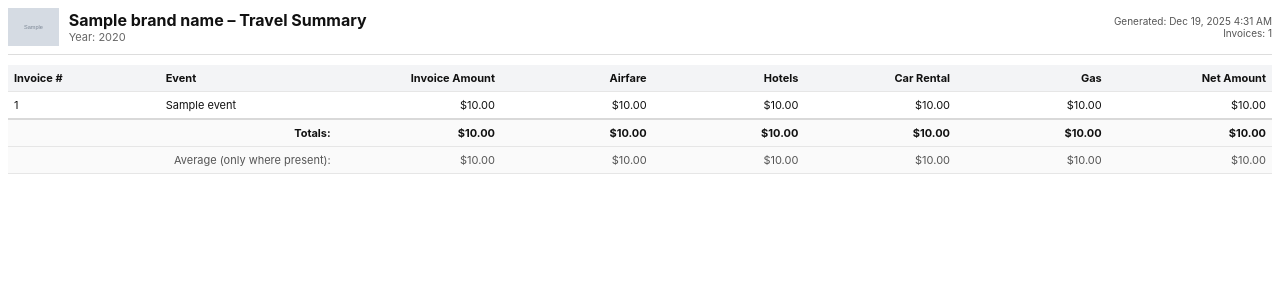
After one commit to Tom-Stout325/FlightPlan, a Django app: template money/templates/money/reports/travel_summary_pdf.html in a window 1280 px wide. The commit adds this page. Shown: the top 300 px of the page. Run offline with Django 5.2, Linux system fonts and the light colour scheme; the template is opened without the code that fills it: most values are stand-ins (such as "Sample title", 1, 10 or a date in 2020); grey boxes marked "Sample" are stand-in pictures; some libraries are stand-ins or nearby versions.

Commit message:
fixed invoice summary table

```diff
--- a/money/templates/money/reports/reports copy.html
+++ b/money/templates/money/reports/reports copy.html
@@ -50,7 +50,7 @@
 
     <!-- Invoice Summary -->
     <div class="col-sm-12 col-md-6 col-lg-4">
-      <a href="{% url 'money:invoice_summary' %}" class="text-decoration-none">
+      <a href="{% url 'money:travel_summary' %}" class="text-decoration-none">
         <div class="card h-100 border-0 shadow-sm custom-hover" style="background-color: #fff8e6;">
           <div class="card-body text-center py-4" style="border-radius: .5rem;">
             <div class="mb-3">
--- /dev/null
+++ b/money/templates/money/reports/travel_summary_pdf.html
@@ -0,0 +1,99 @@
+{% load humanize %}
+
+<!doctype html>
+<html>
+<head>
+  <meta charset="utf-8">
+  <title>Travel Summary {{ selected_year }}</title>
+  <style>
+    @page { size: Letter; margin: 18mm 14mm; }
+    body { font-family: -apple-system, BlinkMacSystemFont, "Segoe UI", Roboto, Arial, sans-serif; font-size: 11px; color:#111; }
+    .header { display:flex; align-items:center; justify-content:space-between; margin-bottom: 10px; padding-bottom: 8px; border-bottom: 1px solid #ddd; }
+    .brand { display:flex; align-items:center; gap: 10px; }
+    .logo { height: 38px; }
+    h1 { font-size: 16px; margin:0; }
+    .meta { text-align:right; font-size: 10px; color:#555; }
+    table { width:100%; border-collapse: collapse; margin-top: 10px; }
+    th, td { padding: 6px 6px; border-bottom: 1px solid #e6e6e6; }
+    th { text-align:left; background:#f3f4f6; font-weight: 700; }
+    td.num, th.num { text-align:right; }
+    tfoot td { background:#fafafa; border-top: 2px solid #d9d9d9; font-weight: 700; }
+    tfoot tr.avg td { font-weight: 400; color:#555; border-top: 1px solid #d9d9d9; }
+    .muted { color:#666; }
+  </style>
+</head>
+
+<body>
+  <div class="header">
+    <div class="brand">
+      <img class="logo" src="{{ logo_url }}" alt="Logo">
+      <div>
+        <h1>{{ brand_name }} – Travel Summary</h1>
+        <div class="muted">Year: {{ selected_year }}</div>
+      </div>
+    </div>
+    <div class="meta">
+      Generated: {% now "M j, Y g:i A" %}<br>
+      Invoices: {{ invoice_count }}
+    </div>
+  </div>
+
+  <table>
+    <thead>
+      <tr>
+        <th style="width: 12%;">Invoice #</th>
+        <th>Event</th>
+        <th class="num" style="width: 13%;">Invoice Amount</th>
+        <th class="num" style="width: 12%;">Airfare</th>
+        <th class="num" style="width: 12%;">Hotels</th>
+        <th class="num" style="width: 12%;">Car Rental</th>
+        <th class="num" style="width: 12%;">Gas</th>
+        <th class="num" style="width: 13%;">Net Amount</th>
+      </tr>
+    </thead>
+
+    <tbody>
+      {% for r in rows %}
+        <tr>
+          <td>{{ r.invoice.invoice_number|default:"—" }}</td>
+          <td>{% if r.invoice.event %}{{ r.invoice.event }}{% else %}—{% endif %}</td>
+          <td class="num">${{ r.invoice_amount|floatformat:2|intcomma }}</td>
+          <td class="num">${{ r.airfare|floatformat:2|intcomma }}</td>
+          <td class="num">${{ r.hotels|floatformat:2|intcomma }}</td>
+          <td class="num">${{ r.car_rental|floatformat:2|intcomma }}</td>
+          <td class="num">${{ r.fuel|floatformat:2|intcomma }}</td>
+          <td class="num">${{ r.net_amount|floatformat:2|intcomma }}</td>
+        </tr>
+      {% empty %}
+        <tr>
+          <td colspan="8" class="muted" style="padding: 14px; text-align:center;">
+            No invoices for {{ selected_year }}.
+          </td>
+        </tr>
+      {% endfor %}
+    </tbody>
+
+    <tfoot>
+      <tr>
+        <td colspan="2" class="num">Totals:</td>
+        <td class="num">${{ totals.invoice_amount|floatformat:2|intcomma }}</td>
+        <td class="num">${{ totals.airfare|floatformat:2|intcomma }}</td>
+        <td class="num">${{ totals.hotels|floatformat:2|intcomma }}</td>
+        <td class="num">${{ totals.car_rental|floatformat:2|intcomma }}</td>
+        <td class="num">${{ totals.fuel|floatformat:2|intcomma }}</td>
+        <td class="num">${{ totals.net_amount|floatformat:2|intcomma }}</td>
+      </tr>
+
+      <tr class="avg">
+        <td colspan="2" class="num">Average (only where present):</td>
+        <td class="num">${{ averages.invoice_amount|floatformat:2|intcomma }}</td>
+        <td class="num">${{ averages.airfare|floatformat:2|intcomma }}</td>
+        <td class="num">${{ averages.hotels|floatformat:2|intcomma }}</td>
+        <td class="num">${{ averages.car_rental|floatformat:2|intcomma }}</td>
+        <td class="num">${{ averages.fuel|floatformat:2|intcomma }}</td>
+        <td class="num">${{ averages.net_amount|floatformat:2|intcomma }}</td>
+      </tr>
+    </tfoot>
+  </table>
+</body>
+</html>
--- a/money/urls.py
+++ b/money/urls.py
@@ -29,7 +29,6 @@ from .views.invoices import (
     export_invoices_csv,
     export_invoices_pdf,
     send_invoice_email,
-    invoice_summary,
     InvoiceV2ListView,
     InvoiceV2DetailView,
     InvoiceV2UpdateView,
@@ -57,6 +56,8 @@ from .views.reports import (
     travel_expense_analysis,
     travel_expense_analysis_pdf,
     travel_summary,
+    travel_summary_pdf_preview,
+    travel_summary_pdf_download,
 )
 
 from .views.taxes import (
@@ -184,8 +185,9 @@ urlpatterns = [
     path("form-4797/pdf/", form_4797_pdf, name="form_4797_pdf"),
     path("receipts/", receipts_list, name="receipts_list"),
     path("receipts/<int:pk>/", receipt_detail, name="receipt_detail"),
-    path("reports/invoices/", invoice_summary, name="invoice_summary"),
     path("reports/travel-summary/", travel_summary, name="travel_summary"),
+    path("reports/travel-summary/pdf/", travel_summary_pdf_preview, name="travel_summary_pdf_preview"),
+    path("reports/travel-summary/pdf/download/", travel_summary_pdf_download, name="travel_summary_pdf_download"),
 
     path("taxes/schedule-c/", schedule_c_worksheet, name="schedule_c_worksheet",),
     path("taxes/schedule-c/pdf/<int:year>/", schedule_c_pdf_view, name="schedule_c_pdf",),
--- a/money/views/reports.py
+++ b/money/views/reports.py
@@ -3,8 +3,7 @@ import logging
 logger = logging.getLogger(__name__)
 import tempfile
 from collections import defaultdict
-from decimal import Decimal
-
+from decimal import Decimal, ROUND_HALF_UP
 from django.contrib import messages
 from django.contrib.auth.decorators import login_required
 from django.db.models import DecimalField, ExpressionWrapper, F, Sum, Value
@@ -22,7 +21,12 @@ from weasyprint import HTML, CSS
 from ..forms import *
 from ..models import *
 
-from money.models import Invoice, Transaction, MileageRate, Miles
+from money.models import (
+            Invoice,
+            Transaction,
+            MileageRate,
+            Miles,
+)
 
 
 
@@ -47,10 +51,10 @@ REPORT_CARDS = [
         "text_class": "text-success",
     },
     {
-        "key": "invoice_summary",
-        "title": "Invoice Summary",
-        "subtitle": "Filter by year; see invoice totals, expenses, net and taxable income.",
-        "url_name": "money:invoice_summary",
+        "key": "travel_summary",
+        "title": "Travel Summary",
+        "subtitle": "Filter by year; see invoice totals, travel expenses, and net income.",
+        "url_name": "money:travel_summary",
         "icon": "fa-solid fa-file-invoice-dollar",
         "bg_color": "#fff8e6",
         "text_class": "text-warning",
@@ -430,6 +434,11 @@ def _matches_subcat(t: Transaction, slug_candidates=None, name_candidates=None)
     return False
 
 
+
+
+
+
+
 @login_required
 def travel_summary(request: HttpRequest) -> HttpResponse:
     # --- Year selection -------------------------------------------------
@@ -448,7 +457,6 @@ def travel_summary(request: HttpRequest) -> HttpResponse:
     except (TypeError, ValueError):
         selected_year = years[0]
 
-    # --- Invoices for that year -----------------------------------------
     invoices = (
         Invoice.objects
         .select_related("event", "client", "service")
@@ -456,26 +464,11 @@ def travel_summary(request: HttpRequest) -> HttpResponse:
         .order_by("date", "invoice_number")
     )
 
-    # --- Mileage rate ---------------------------------------------------
-    try:
-        r = MileageRate.objects.first()
-        mileage_rate = Decimal(str(r.rate)) if r and r.rate is not None else Decimal("0.70")
-    except Exception:
-        mileage_rate = Decimal("0.70")
-
-    # --- Preload year-wide txns & mileage -------------------------------
     year_txns = (
         Transaction.objects
         .filter(date__year=selected_year)
         .select_related("sub_cat__category", "event")
     )
-
-    base_mileage = (
-        Miles.objects
-        .filter(date__year=selected_year, user=request.user, mileage_type="Taxable")
-    )
-
-    # Miles expressions
     miles_expr = ExpressionWrapper(
         Coalesce(F("total"), F("end") - F("begin"), Value(0)),
         output_field=DecimalField(max_digits=12, decimal_places=1),
@@ -485,67 +478,63 @@ def travel_summary(request: HttpRequest) -> HttpResponse:
         output_field=DecimalField(max_digits=12, decimal_places=2),
     )
 
-    # --- SubCategory matching (adjust these if you know your exact slugs) -
-    AIRFARE_SLUGS = ["airfare", "air_fare", "flight", "flights"]
-    HOTEL_SLUGS = ["hotel", "lodging"]
-    RENTAL_CAR_SLUGS = ["rental-car", "rental_car", "car-rental", "car_rental"]
-    GAS_SLUGS = ["gas", "fuel"]
-
-    # name fallback (matches SubCategory.sub_cat text)
-    AIRFARE_NAMES = ["airfare", "flight", "air fare", "airlines"]
-    HOTEL_NAMES = ["hotel", "lodging"]
-    RENTAL_CAR_NAMES = ["rental car", "car rental"]
-    GAS_NAMES = ["gas", "fuel"]
+    # --- Exact slugs ----------------------------------------------------
+    SLUG_AIRFARE = "airfare"
+    SLUG_HOTELS = "hotels"
+    SLUG_CAR_RENTAL = "car-rental"
+    SLUG_FUEL = "fuel"
 
     rows = []
 
     totals = {
         "invoice_amount": Decimal("0.00"),
         "airfare": Decimal("0.00"),
-        "hotel": Decimal("0.00"),
-        "rental_car": Decimal("0.00"),
-        "gas": Decimal("0.00"),
-        "mileage": Decimal("0.00"),
+        "hotels": Decimal("0.00"),
+        "car_rental": Decimal("0.00"),
+        "fuel": Decimal("0.00"),
         "net_amount": Decimal("0.00"),
     }
 
+    # Per-column “included” counters (denominator for each average)
+    counts = {
+        "invoice_amount": 0,  # typically all invoices (if amount > 0)
+        "airfare": 0,
+        "hotels": 0,
+        "car_rental": 0,
+        "fuel": 0,
+        "net_amount": 0,  # if you want “net average” only where net != 0
+    }
+
+    def q2(x: Decimal) -> Decimal:
+        return (x or Decimal("0.00")).quantize(Decimal("0.01"), rounding=ROUND_HALF_UP)
+
     for inv in invoices:
-        # Transactions tied to this invoice (your existing linking approach)
         inv_txns = year_txns.filter(event=inv.event, invoice_number=inv.invoice_number)
 
         airfare = Decimal("0.00")
-        hotel = Decimal("0.00")
-        rental_car = Decimal("0.00")
-        gas = Decimal("0.00")
+        hotels = Decimal("0.00")
+        car_rental = Decimal("0.00")
+        fuel = Decimal("0.00")
 
-        # Only count EXPENSE transactions for these buckets
         for t in inv_txns:
-            if t.trans_type != Transaction.EXPENSE:
+            if t.trans_type != Transaction.EXPENSE or not t.sub_cat:
                 continue
 
-            if _matches_subcat(t, slug_candidates=AIRFARE_SLUGS, name_candidates=AIRFARE_NAMES):
-                airfare += (t.amount or Decimal("0.00"))
-            elif _matches_subcat(t, slug_candidates=HOTEL_SLUGS, name_candidates=HOTEL_NAMES):
-                hotel += (t.amount or Decimal("0.00"))
-            elif _matches_subcat(t, slug_candidates=RENTAL_CAR_SLUGS, name_candidates=RENTAL_CAR_NAMES):
-                rental_car += (t.amount or Decimal("0.00"))
-            elif _matches_subcat(t, slug_candidates=GAS_SLUGS, name_candidates=GAS_NAMES):
-                gas += (t.amount or Decimal("0.00"))
+            slug = (t.sub_cat.slug or "").strip().lower()
+            amt = t.amount or Decimal("0.00")
 
-        # Mileage dollars for this invoice number
-        inv_mileage_qs = (
-            base_mileage
-            .filter(invoice_number=inv.invoice_number)
-            .annotate(miles=miles_expr)
-            .annotate(amount=amount_expr)
-        )
-        mtotals = inv_mileage_qs.aggregate(
-            mileage_dollars=Sum("amount"),
-        )
-        mileage_dollars = mtotals["mileage_dollars"] or Decimal("0.00")
+            if slug == SLUG_AIRFARE:
+                airfare += amt
+            elif slug == SLUG_HOTELS:
+                hotels += amt
+            elif slug == SLUG_CAR_RENTAL:
+                car_rental += amt
+            elif slug == SLUG_FUEL:
+                fuel += amt
+
 
         invoice_amount = inv.amount or Decimal("0.00")
-        travel_total = airfare + hotel + rental_car + gas + mileage_dollars
+        travel_total = airfare + hotels + car_rental + fuel + mileage_dollars
         net_amount = invoice_amount - travel_total
 
         rows.append(
@@ -553,28 +542,276 @@ def travel_summary(request: HttpRequest) -> HttpResponse:
                 "invoice": inv,
                 "invoice_amount": invoice_amount,
                 "airfare": airfare,
-                "hotel": hotel,
-                "rental_car": rental_car,
-                "gas": gas,
-                "mileage": mileage_dollars,
+                "hotels": hotels,
+                "car_rental": car_rental,
+                "fuel": fuel,
+                "net_amount": net_amount,
+            }
+        )
+
+        # Totals
+        totals["invoice_amount"] += invoice_amount
+        totals["airfare"] += airfare
+        totals["hotels"] += hotels
+        totals["car_rental"] += car_rental
+        totals["fuel"] += fuel
+        totals["net_amount"] += net_amount
+
+        # Counts (only if included)
+        if invoice_amount != 0:
+            counts["invoice_amount"] += 1
+        if airfare > 0:
+            counts["airfare"] += 1
+        if hotels > 0:
+            counts["hotels"] += 1
+        if car_rental > 0:
+            counts["car_rental"] += 1
+        if fuel > 0:
+            counts["fuel"] += 1
+        if net_amount != 0:
+            counts["net_amount"] += 1
+
+    def avg(total: Decimal, denom: int) -> Decimal:
+        if not denom:
+            return Decimal("0.00")
+        return q2(total / Decimal(denom))
+
+    averages = {
+        "invoice_amount": avg(totals["invoice_amount"], counts["invoice_amount"]),
+        "airfare": avg(totals["airfare"], counts["airfare"]),
+        "hotels": avg(totals["hotels"], counts["hotels"]),
+        "car_rental": avg(totals["car_rental"], counts["car_rental"]),
+        "fuel": avg(totals["fuel"], counts["fuel"]),
+        "net_amount": avg(totals["net_amount"], counts["net_amount"]),
+    }
+
+    context = {
+        "years": years,
+        "selected_year": selected_year,
+        "rows": rows,
+        "totals": totals,
+        "averages": averages,
+        "counts": counts,  # optional (handy if you want to show “n=” in template)
+        "invoice_count": invoices.count(),
+        "current_page": "reports",
+    }
+    return render(request, "money/reports/travel_summary.html", context)
+
+
+
+
+
+def _q2(x: Decimal) -> Decimal:
+    return (x or Decimal("0.00")).quantize(Decimal("0.01"), rounding=ROUND_HALF_UP)
+
+
+
+
+
+def build_travel_summary_context(request: HttpRequest, selected_year: int) -> dict:
+    invoices = (
+        Invoice.objects
+        .select_related("event", "client", "service")
+        .filter(date__year=selected_year)
+        .order_by("date", "invoice_number")
+    )
+
+    year_txns = (
+        Transaction.objects
+        .filter(date__year=selected_year)
+        .select_related("sub_cat__category", "event")
+    )
+
+    # Exact slugs (per your note)
+    SLUG_AIRFARE = "airfare"
+    SLUG_HOTELS = "hotels"
+    SLUG_CAR_RENTAL = "car-rental"
+    SLUG_FUEL = "fuel"
+
+    rows = []
+    totals = {
+        "invoice_amount": Decimal("0.00"),
+        "airfare": Decimal("0.00"),
+        "hotels": Decimal("0.00"),
+        "car_rental": Decimal("0.00"),
+        "fuel": Decimal("0.00"),
+        "net_amount": Decimal("0.00"),
+    }
+
+    # “included” counters (avg only where column > 0)
+    counts = {k: 0 for k in totals.keys()}
+
+    for inv in invoices:
+        inv_txns = year_txns.filter(event=inv.event, invoice_number=inv.invoice_number)
+
+        airfare = Decimal("0.00")
+        hotels = Decimal("0.00")
+        car_rental = Decimal("0.00")
+        fuel = Decimal("0.00")
+
+        for t in inv_txns:
+            if t.trans_type != Transaction.EXPENSE or not t.sub_cat:
+                continue
+
+            slug = (t.sub_cat.slug or "").strip().lower()
+            amt = t.amount or Decimal("0.00")
+
+            if slug == SLUG_AIRFARE:
+                airfare += amt
+            elif slug == SLUG_HOTELS:
+                hotels += amt
+            elif slug == SLUG_CAR_RENTAL:
+                car_rental += amt
+            elif slug == SLUG_FUEL:
+                fuel += amt
+
+        invoice_amount = inv.amount or Decimal("0.00")
+        travel_total = airfare + hotels + car_rental + fuel
+        net_amount = invoice_amount - travel_total
+
+        rows.append(
+            {
+                "invoice": inv,
+                "invoice_amount": invoice_amount,
+                "airfare": airfare,
+                "hotels": hotels,
+                "car_rental": car_rental,
+                "fuel": fuel,
                 "net_amount": net_amount,
             }
         )
 
         totals["invoice_amount"] += invoice_amount
         totals["airfare"] += airfare
-        totals["hotel"] += hotel
-        totals["rental_car"] += rental_car
-        totals["gas"] += gas
-        totals["mileage"] += mileage_dollars
+        totals["hotels"] += hotels
+        totals["car_rental"] += car_rental
+        totals["fuel"] += fuel
         totals["net_amount"] += net_amount
+
+        if invoice_amount != 0:
+            counts["invoice_amount"] += 1
+        if airfare > 0:
+            counts["airfare"] += 1
+        if hotels > 0:
+            counts["hotels"] += 1
+        if car_rental > 0:
+            counts["car_rental"] += 1
+        if fuel > 0:
+            counts["fuel"] += 1
+        if net_amount != 0:
+            counts["net_amount"] += 1
+
+    def avg(total: Decimal, denom: int) -> Decimal:
+        return _q2(total / Decimal(denom)) if denom else Decimal("0.00")
+
+    averages = {
+        "invoice_amount": avg(totals["invoice_amount"], counts["invoice_amount"]),
+        "airfare": avg(totals["airfare"], counts["airfare"]),
+        "hotels": avg(totals["hotels"], counts["hotels"]),
+        "car_rental": avg(totals["car_rental"], counts["car_rental"]),
+        "fuel": avg(totals["fuel"], counts["fuel"]),
+        "net_amount": avg(totals["net_amount"], counts["net_amount"]),
+    }
+
+    # Branding (logo URL must be absolute for WeasyPrint)
+    brand_name = getattr(request, "brand_name", None) or "Airborne Images"
+    logo_url = request.build_absolute_uri(static("images/logo.png"))  # adjust if needed
+
+    return {
+        "rows": rows,
+        "totals": totals,
+        "averages": averages,
+        "counts": counts,
+        "invoice_count": invoices.count(),
+        "brand_name": brand_name,
+        "logo_url": logo_url,
+        "selected_year": selected_year,
+    }
+
+
+
+
+
+@login_required
+def travel_summary(request: HttpRequest) -> HttpResponse:
+    all_years_qs = (
+        Invoice.objects
+        .exclude(date__isnull=True)
+        .values_list("date__year", flat=True)
+        .distinct()
+        .order_by("-date__year")
+    )
+    years = list(all_years_qs) or [now().year]
+
+    selected_year = request.GET.get("year")
+    try:
+        selected_year = int(selected_year) if selected_year else years[0]
+    except (TypeError, ValueError):
+        selected_year = years[0]
+
+    report_ctx = build_travel_summary_context(request, selected_year)
 
     context = {
         "years": years,
         "selected_year": selected_year,
-        "rows": rows,
-        "totals": totals,
-        "mileage_rate": mileage_rate,
         "current_page": "reports",
+        **report_ctx,
     }
     return render(request, "money/reports/travel_summary.html", context)
+
+
+
+
+
+
+
+@login_required
+def travel_summary_pdf_preview(request: HttpRequest) -> HttpResponse:
+    # year handling matches the HTML
+    selected_year = request.GET.get("year")
+    try:
+        selected_year = int(selected_year) if selected_year else now().year
+    except (TypeError, ValueError):
+        selected_year = now().year
+
+    report_ctx = build_travel_summary_context(request, selected_year)
+
+    html_string = render_to_string(
+        "money/reports/travel_summary_pdf.html",
+        report_ctx,
+        request=request,
+    )
+
+    pdf_bytes = HTML(
+        string=html_string,
+        base_url=request.build_absolute_uri("/"),
+    ).write_pdf()
+
+    return HttpResponse(pdf_bytes, content_type="application/pdf")
+
+
+@login_required
+def travel_summary_pdf_download(request: HttpRequest) -> HttpResponse:
+    selected_year = request.GET.get("year")
+    try:
+        selected_year = int(selected_year) if selected_year else now().year
+    except (TypeError, ValueError):
+        selected_year = now().year
+
+    report_ctx = build_travel_summary_context(request, selected_year)
+
+    html_string = render_to_string(
+        "money/reports/travel_summary_pdf.html",
+        report_ctx,
+        request=request,
+    )
+
+    pdf_bytes = HTML(
+        string=html_string,
+        base_url=request.build_absolute_uri("/"),
+    ).write_pdf()
+
+    filename = f"travel-summary-{selected_year}.pdf"
+    resp = HttpResponse(pdf_bytes, content_type="application/pdf")
+    resp["Content-Disposition"] = f'attachment; filename="{filename}"'
+    return resp
--- a/project/settings/airborne.py
+++ b/project/settings/airborne.py
@@ -25,6 +25,6 @@ ENABLED_REPORTS = [
     "travel_expense_analysis",
     "schedule_c",
     "receipts",
-    "invoice_summary",
+    "travel_summary",
     "travel_expenses",
 ]
--- a/project/settings/local.py
+++ b/project/settings/local.py
@@ -26,6 +26,6 @@ ENABLED_REPORTS = [
     "travel_expense_analysis",
     "schedule_c",
     "receipts",
-    "invoice_summary",
+    "travel_summary",
     "travel_expenses",
 ]
--- a/project/settings/skyguy.py
+++ b/project/settings/skyguy.py
@@ -22,5 +22,5 @@ ENABLED_REPORTS = [
     "form_4797",
     "category_summary",
     "schedule_c",
-    "invoice_summary",
+    "travel_summary",
 ]
```
Also changed, not shown: money/templates/money/reports/travel_summary.html (+33 -19 lines), money/views/invoices.py (+0 -160 lines), money/templates/money/reports/DEL_invoice_summary.html (renamed from money/templates/money/reports/invoice_summary.html).
